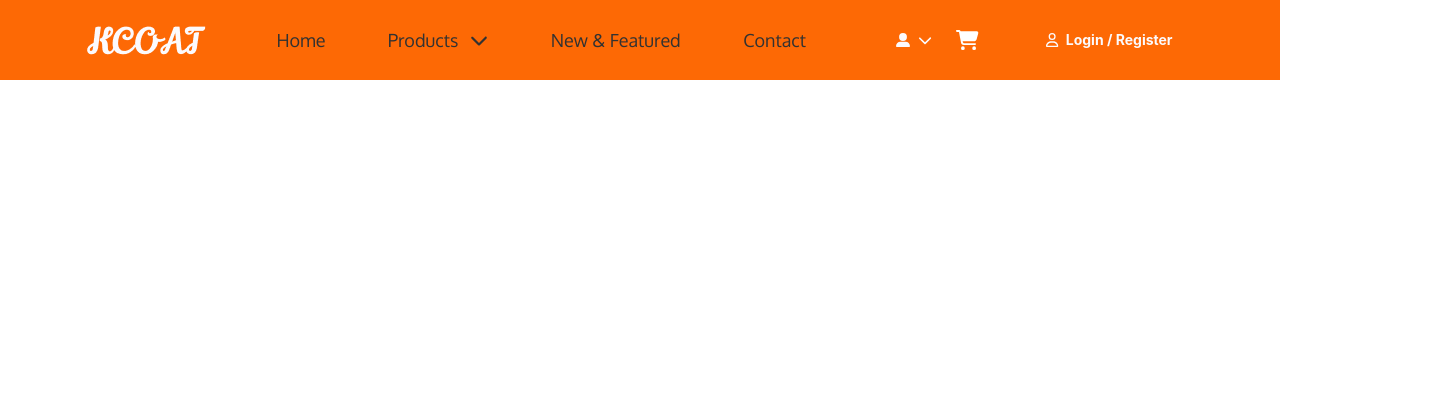
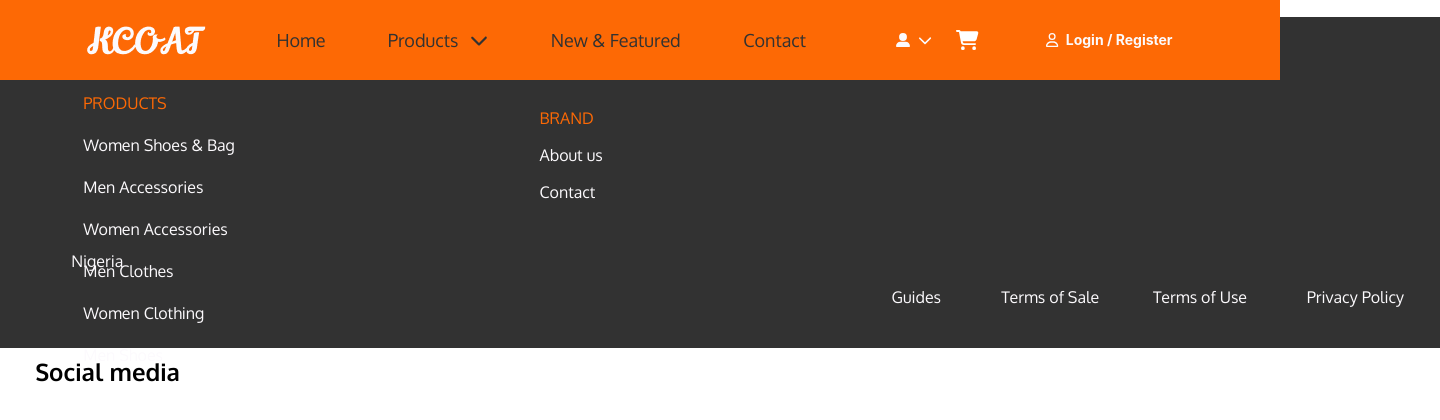
Before and after one commit to Kemi-Oluwadahunsi/KCOAT-Project, a React (Vite) app: page /footer in a window 1280 px wide. Shown: the top 420 px of the page, 1440 px wide, since content can reach past the window. Built offline with nearby package versions, Linux system fonts and the light colour scheme; a web font is replaced by a local one.

Commit message:
adding footer jsx

```diff
--- a/package.json
+++ b/package.json
@@ -27,13 +27,13 @@
     "@types/react": "^18.2.64",
     "@types/react-dom": "^18.2.21",
     "@vitejs/plugin-react": "^4.2.1",
-    "autoprefixer": "^10.4.18",
+    "autoprefixer": "^10.4.19",
     "eslint": "^8.57.0",
     "eslint-plugin-react": "^7.34.0",
     "eslint-plugin-react-hooks": "^4.6.0",
     "eslint-plugin-react-refresh": "^0.4.5",
-    "postcss": "^8.4.36",
-    "tailwindcss": "^3.4.1",
+    "postcss": "^8.4.38",
+    "tailwindcss": "^3.4.2",
     "vite": "^5.1.6"
   }
 }
--- a/src/App.jsx
+++ b/src/App.jsx
@@ -6,6 +6,7 @@ import Firstpage from "../Firstpage";
 import Header from "./components/Header";
 import Signup from "./components/Login-Signup/Signup";
 import AllProducts from "./components/Products/ProductsPage";
+import Footer from "./components/Footer"
 
 
 
@@ -23,6 +24,7 @@ function App() {
           <Route path="/login" element={<Login />} />
           <Route path="/signup" element={<Signup />} />
           <Route path="/all-products" element={<AllProducts />} />
+          <Route path="/footer" element={<Footer />} />
         </Routes>
       </BrowserRouter>
     </>
--- a/src/components/Footer.jsx
+++ b/src/components/Footer.jsx
@@ -0,0 +1,70 @@
+const Footer = () => {
+  return (
+
+    <>
+    <div className="w-[90rem] h-[20.7rem] pl-[2.2rem] pr-6 pt-[2.8rem] pb-1.5 bg-tertiary1 flex-col justify-end items-start gap-4 inline-flex">
+    <div className="self-stretch h-52 pr-[21.5rem] justify-start items-center inline-flex">
+        <div className="w-[64rem] h-[15.4rem] relative flex-col justify-start items-start flex">
+            <div className="text-neutral-50 text-4xl font-normal font-tertiary">KCOAT</div>
+            <div className="py-9 justify-start items-start gap-[207px] inline-flex">
+            <div className="h-[16rem] px-[3rem] py-[1.8rem] flex-col justify-start items-start gap-[18px] inline-flex">
+                    <div className="text-tertiary text-base font-normal font-oxygen">PRODUCTS</div>
+                    <div className="text-tertiary2 text-base font-normal font-oxygen">Women Shoes & Bag</div>
+                    <div className="text-tertiary2 text-base font-normal font-oxygen">Men Accessories</div>
+                    <div className="text-tertiary2 text-base font-normal font-oxygen">Women Accessories</div>
+                    <div className="text-tertiary2 text-base font-normal font-oxygen">Men Clothes</div>
+                    <div className="text-tertiary2 text-base font-normal font-oxygen">Women Clothing</div>
+                    <div className="text-tertiary2 text-base font-normal font-oxygen">Men Shoes</div>
+                </div>
+                <div className="h-[9.5rem] flex-col justify-start items-start gap-2.5 inline-flex">
+                <div className="h-[13.75rem] pl-[3.1rem] pr-[8.75rem] pt-11 pb-[5.6rem] flex-col justify-start items-start gap-[13px] flex">
+                <div className="text-tertiary text-base font-normal font-oxygen">BRAND</div>
+                <div className="text-tertiary2 text-base font-normal font-oxygen">About us</div>
+                <div className="text-tertiary2 text-base font-normal font-oxygen">Contact</div>
+            </div>
+        </div>
+    </div>
+
+            <div className="w-[15.3rem] h-[16.75rem] relative" />
+            <div className="flex-col justify-center items-start gap-3 inline-flex">
+                <div className="text-neutral-50 text-2xl font-bold font-oxygen leading-9">Social media</div>
+                <div className="pl-2.5 pr-[7.8rem] pb-7 justify-start items-center inline-flex">
+                    <div className="self-stretch justify-center items-center gap-4 inline-flex">
+                        <div className="w-6 h-6 relative" />
+                        <div className="w-[30px] pl-1.5 py-3 justify-end items-center flex">
+                            <div className="w-6 h-6 relative flex-col justify-start items-start flex">
+                                <div className="w-6 h-6 relative">
+                                </div>
+                            </div>
+                        </div>
+                        <div className="w-[30px] h-[30px] p-3 justify-center items-center flex">
+                            <div className="w-6 h-6 relative flex-col justify-start items-start flex" />
+                        </div>
+                    </div>
+                </div>
+            </div>
+        </div>
+    </div>
+    <div className="self-stretch px-3 py-5 justify-start items-start gap-1.5 inline-flex">
+        <div className="w-[672px] h-8 relative">
+            <div className="pr-2 left-0 top-[12px] absolute justify-start items-end gap-2 inline-flex">
+                <div className="h-5 px-3 pb-5 justify-center items-center flex">
+                    <div className="w-[18px] h-[0.94rem] relative flex-col justify-start items-start flex" />
+                </div>
+            </div>
+            <div className="left-[1.5rem] top-[0.62] absolute text-tertiary2 text-base font-normal font-oxygen">Nigeria</div>
+        </div>
+        <div className="w-[42.5rem] pl-[10.07rem] pt-9 pb-[23px] justify-end items-center flex">
+            <div className="self-stretch justify-start items-start gap-[33px] inline-flex">
+                <div className="text-tertiary2 w-[62px] h-3.5 text-center text-base font-normal font-oxygen">Guides</div>
+                <div className="text-tertiary2 w-[7.43rem] h-3.5 text-right text-base font-normal font-oxygen">Terms of Sale</div>
+                <div className="text-tertiary2 w-[7.18rem] h-3.5 text-right text-base font-normal font-oxygen">Terms of Use</div>
+                <div className="text-tertiary2 w-[7.75rem] h-3.5 text-right text-base font-normal font-oxygen"> Privacy Policy</div>
+            </div>
+        </div>
+    </div>
+</div>    </>
+  );
+};
+
+export default Footer;
--- a/src/components/Header.jsx
+++ b/src/components/Header.jsx
@@ -212,7 +212,7 @@ const Header = ({ handleSubMenuClick }) => {
                         className=" submenu-item px-3 py-4 "
                         onClick={() => handleSubMenuClick("WomenWears")}
                       >
-                        Wears
+                         Wears
                       </li>
                     </Link>
 
```
Also changed, not shown: 1 other file (tests, documents, lock files or other folders).
